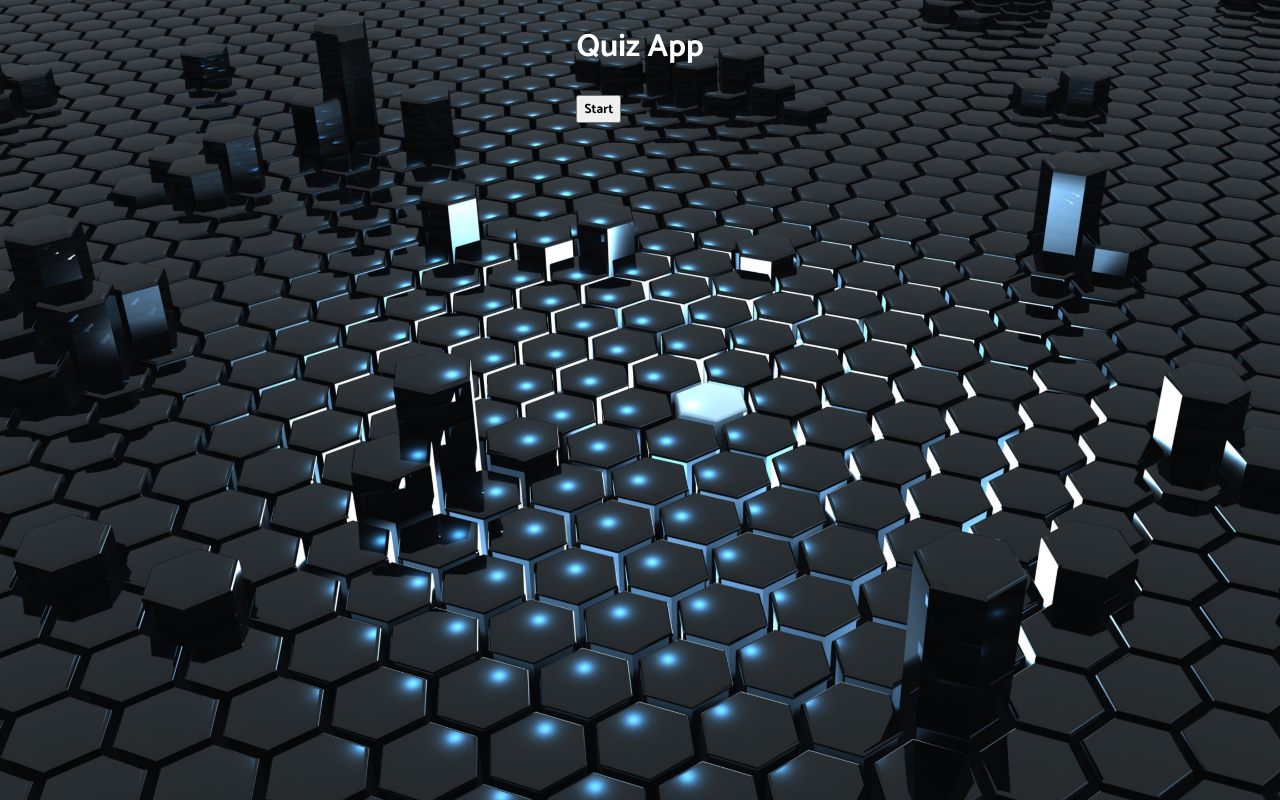
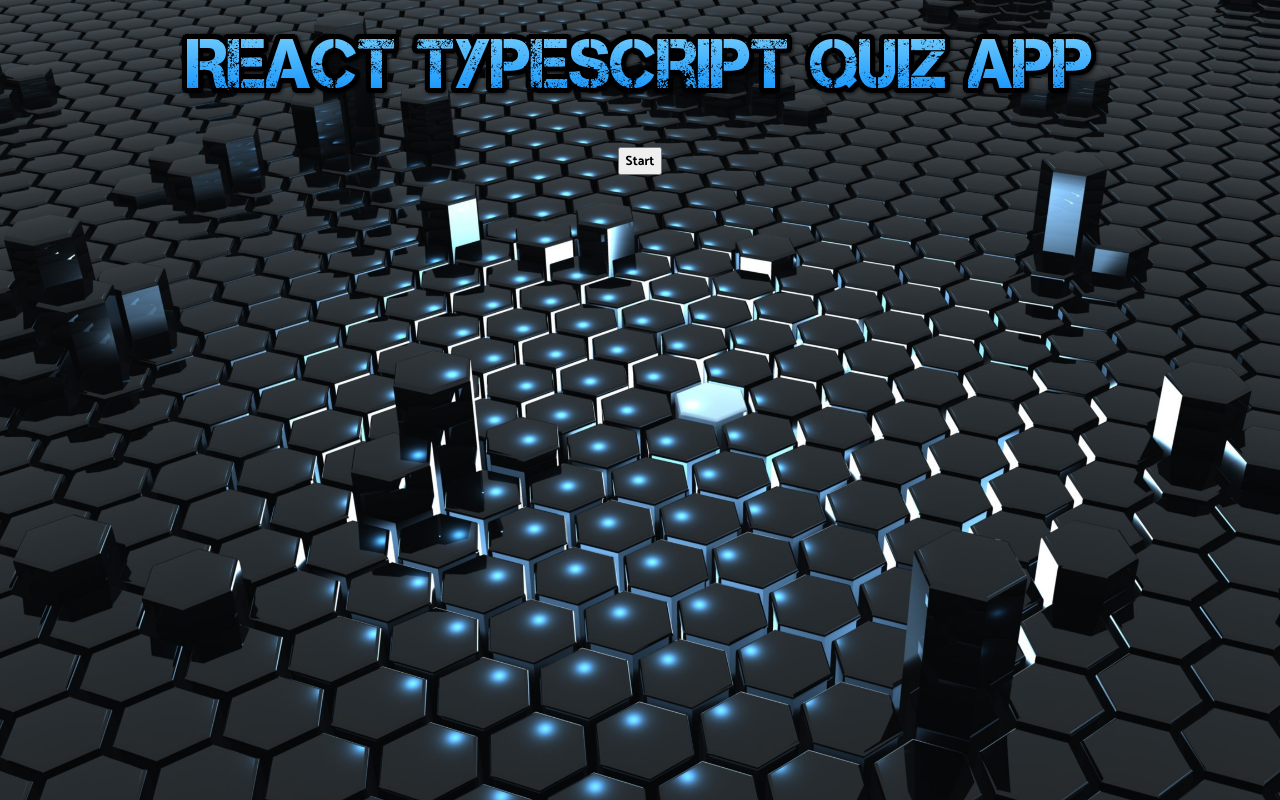
Before and after one commit to l33th/quizzer-react-typescript-project, a React (Create React App) app: page / in a window 1280 px wide. Built offline with nearby package versions, Linux system fonts and the light colour scheme; the HTML template or start-up script is replaced by a standard one.

Commit message:
custom title

```diff
--- a/src/App.tsx
+++ b/src/App.tsx
@@ -5,7 +5,9 @@ import QuestionCard from './components/QuestionCard';
 // Types
 import { QuestionState, Difficulty } from './API';
 // Styles
-import { GlobalStyle } from './App.styles';
+import { GlobalStyle, Wrapper } from './App.styles';
+// Logo
+import logo from '../src/images/quiz-logo.png';
 
 export type AnswerObject = {
   question: string;
@@ -78,8 +80,11 @@ const App = () => {
   return (
     <>
       <GlobalStyle />
-      <div>
-        <h1 style={{ color: 'white' }}>Quiz App</h1>
+      <Wrapper>
+        <h1>
+          <img src={logo} alt="" />
+        </h1>
+        {/* <h1>Quiz App</h1> */}
         {gameOver || userAnswers.length === TOTAL_QUESTIONS ? (
           <button className="start" onClick={startTrivia}>
             Start
@@ -105,7 +110,7 @@ const App = () => {
             Next Question
           </button>
         ) : null}
-      </div>
+      </Wrapper>
     </>
   );
 };
```
Also changed, not shown: src/App.styles.ts (+16 -15 lines).
